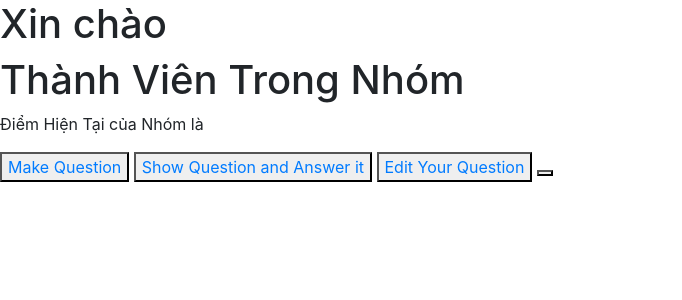
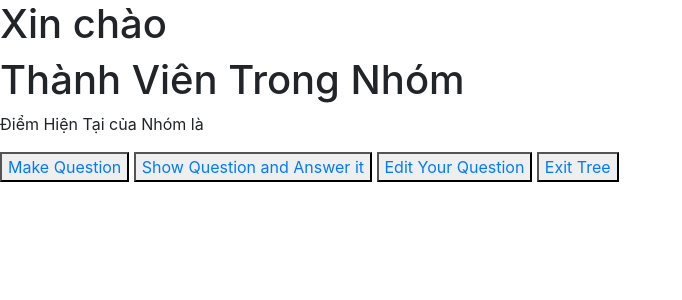
Before and after one commit to nhcuongng/thegeeks, a Flask app: template templates/my_tree.html in a window 1280 px wide. Shown: the part 98-398 px from the top of the page, without its empty margins (0-682 px from the left). Run offline with Flask 2, Linux system fonts and the light colour scheme; the template is opened without the code that fills it, so the values that code supplies are empty; parts of the project's set-up code (start-up, migrations or seed data) failed here and were passed over; some libraries are stand-ins or nearby versions.

Commit message:
update exit

```diff
--- a/app.py
+++ b/app.py
@@ -80,7 +80,7 @@ def create_tree():
 @app.route('/logout')
 def logout():
     session['loggedin'] = False
-    flash('Bạn Muốn Đăng nhập lại ko?')
+    flash('Bạn Muốn Đăng nhập lại không?')
     return redirect(url_for('signin'))
 
 
@@ -256,20 +256,21 @@ def del_question():
     else:
         flash('Bạn Chưa Đăng Nhập')
         return redirect(url_for('signin'))
-# @app.route('/exit_tree')
-# def exit_tree():
-#     if session.get('loggedin', False):
-#         username = session['username']
-#         user = User.objects(username = username).first()
-#
-#
-#
-#         user.update(tree_id = '')
-#         flash("Thoát Nhóm thành công")
-#         return redirect(url_for('index'))
-#     else:
-#         flash('Bạn Chưa Đăng Nhập')
-#         return redirect(url_for('signin'))
+@app.route('/exit_tree')
+def exit_tree():
+    if session.get('loggedin', False):
+        username = session['username']
+        user = User.objects(username = username).first()
+        tree = Tree.objects().with_id(user.tree_id)
+        answer = Answers.objects(username = username).first()
+        tree.update(pull__owners = user)
+        user.update(tree_id ='',code ='')
+        answer.delete()
+        flash("Thoát Nhóm thành công")
+        return redirect(url_for('signin_to_tree'))
+    else:
+        flash('Bạn Chưa Đăng Nhập')
+        return redirect(url_for('signin'))
 
 if __name__ == '__main__':
   app.run(debug=True)
--- a/templates/create_question.html
+++ b/templates/create_question.html
@@ -5,7 +5,7 @@
     {% for message in get_flashed_messages() %}
      <p>{{ message }}</p>
     {% endfor %}
-    <h3 class="text-primary" > Tạo câu Trả lời</h3>
+    <h3 class="text-primary" > Tạo câu Câu hỏi về bạn để mọi người cùng trả lời nào:</h3>
     <form class="container" method="post">
       <input type="text" name="question" class="form-control" value="" placeholder="Nhập Câu Hỏi"><br>
       <input type="text" name="answer1" class="form-control" value="" placeholder="Câu trả lời 1"> <br>
--- a/templates/my_tree.html
+++ b/templates/my_tree.html
@@ -21,6 +21,6 @@
     <a href="/edit_question">Edit Your Question</a>
   </button>
   <button type="button" name="button">
-    <a href="/exit_tree"></a>
+    <a href="/exit_tree">Exit Tree</a>
   </button>
 {% endblock %}
--- a/templates/signup.html
+++ b/templates/signup.html
@@ -3,6 +3,7 @@
 {% block page_content %}
     <h3 class="text-primary" >Đăng Ký</h3>
     <form class="container" method="post">
+      <input type="text" name="image" class="form-control" value="" placeholder="Link ảnh " >
       <input type="text" name="username" class="form-control" value="" placeholder="Tên "> <br>
       <input type="text" name="password" class="form-control" value="" placeholder="Mật khẩu "> <br>
       {% for message in get_flashed_messages() %}
```
